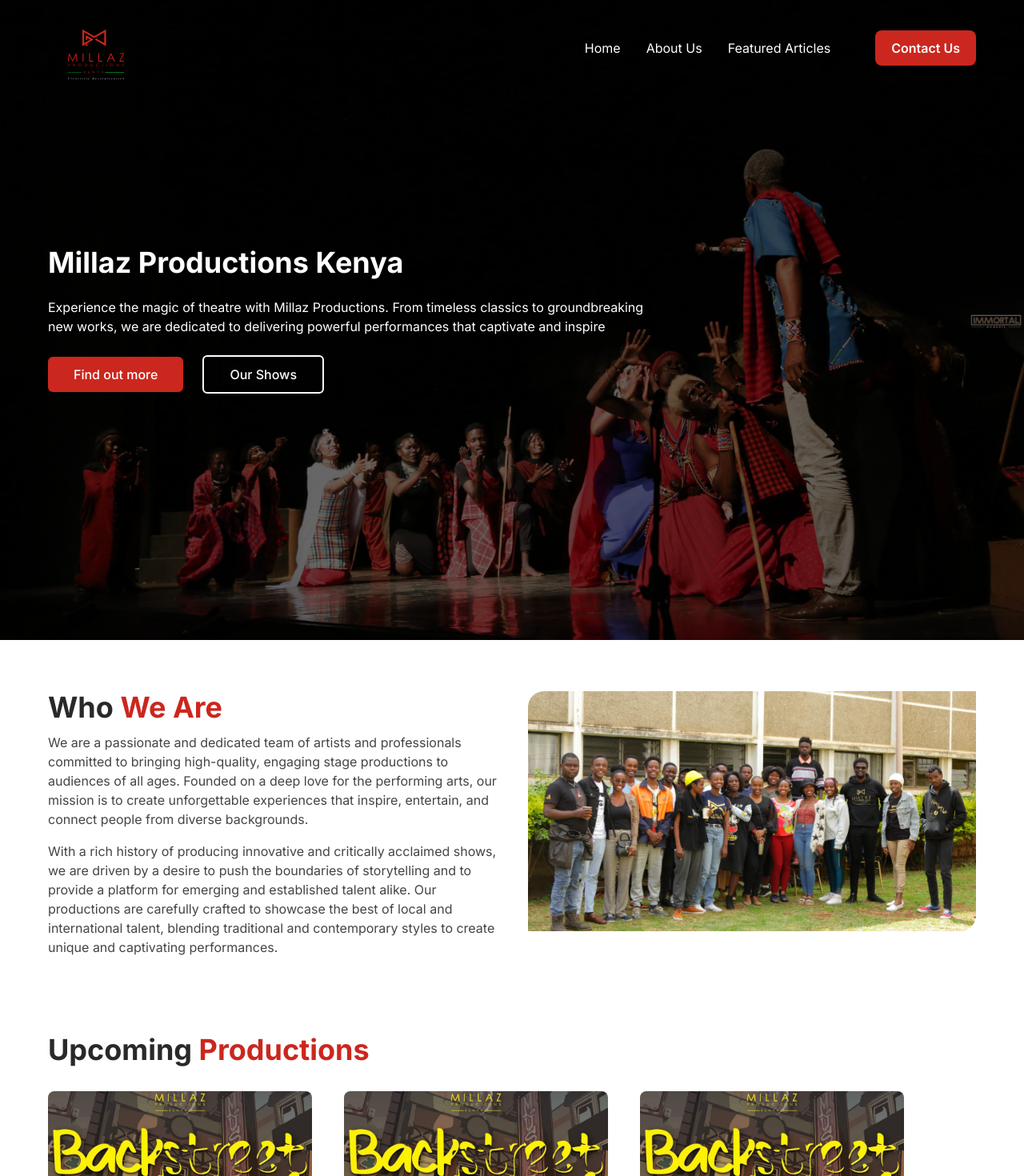
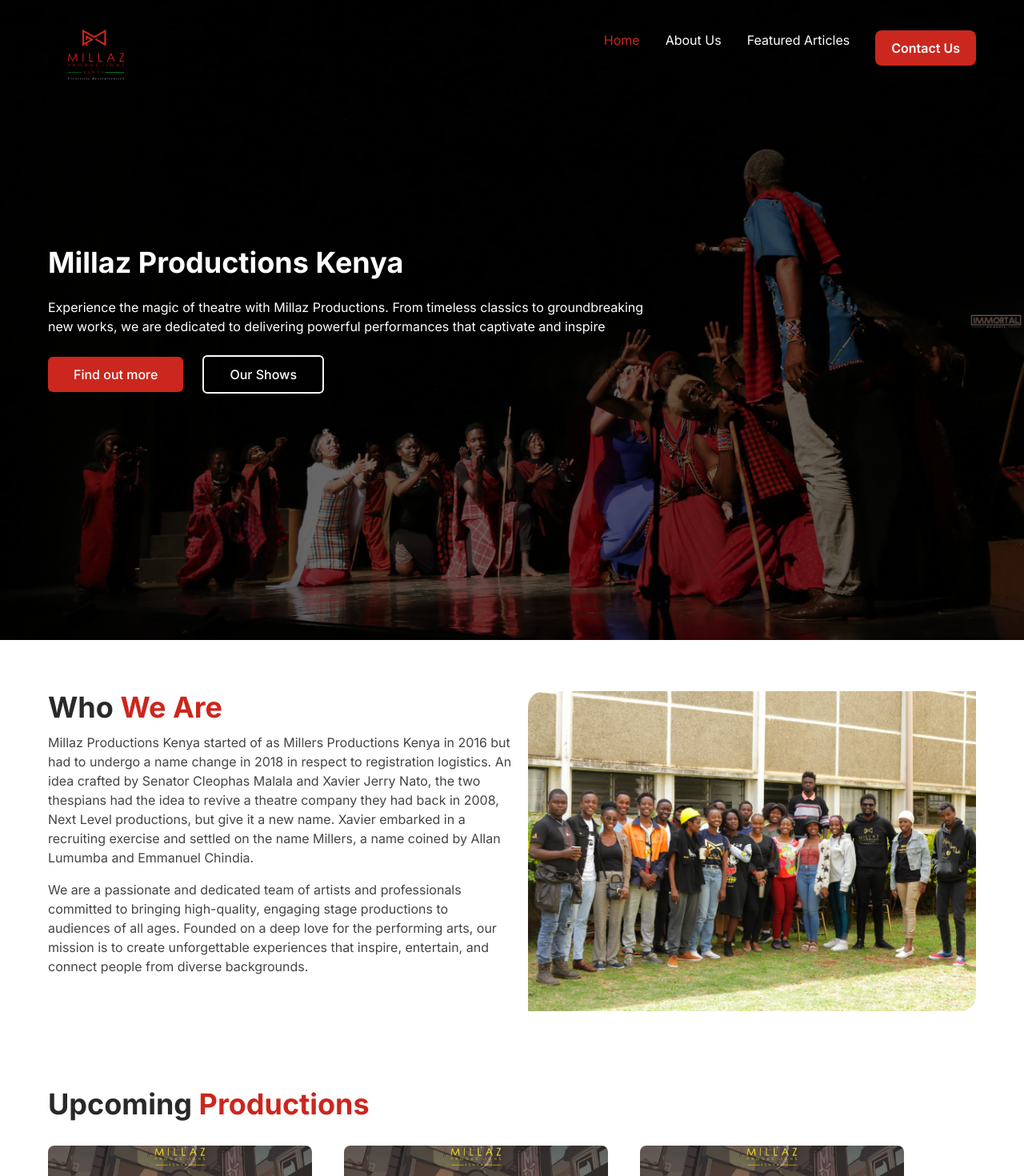
Before and after one commit to tomito26/millaz, a Next.js app: page / in a window 1280 px wide. Shown: the top 1470 px of the page at 80% size. Built offline with nearby package versions, Linux system fonts and the light colour scheme.

Commit message:
style: added active state on the nav links

```diff
--- a/components/Home.tsx
+++ b/components/Home.tsx
@@ -54,10 +54,20 @@
         </div>
       </div>
       <div className="md:px-[60px] xl:px-[80px] 2xl:px-[100px] 3xl:px-[160px] my-16 flex justify-between flex-col md:flex-row px-4 gap-5">
-        <div className="w-full md:w-6/12">
-          <h2 className="md:text-4xl text-2xl text-monochrome font-bold mb-3">
+      <div className="lg:w-6/12 w-full">
+          <h2 className="text-2xl md:text-4xl text-monochrome font-bold mb-3">
             Who <span className="text-warning-dark">We Are</span>
           </h2>
+          <p className="text-tundora text-sm md:text-base mb-4">
+            Millaz Productions Kenya started of as Millers Productions Kenya in
+            2016 but had to undergo a name change in 2018 in respect to
+            registration logistics. An idea crafted by Senator Cleophas Malala
+            and Xavier Jerry Nato, the two thespians had the idea to revive a
+            theatre company they had back in 2008, Next Level productions, but
+            give it a new name. Xavier embarked in a recruiting exercise and
+            settled on the name Millers, a name coined by Allan Lumumba and
+            Emmanuel Chindia.
+          </p>
           <p className="text-tundora text-sm md:text-base mb-4">
             We are a passionate and dedicated team of artists and professionals
             committed to bringing high-quality, engaging stage productions to
@@ -65,16 +75,8 @@
             arts, our mission is to create unforgettable experiences that
             inspire, entertain, and connect people from diverse backgrounds.
           </p>
-          <p className="text-tundora text-sm md:text-base">
-            With a rich history of producing innovative and critically acclaimed
-            shows, we are driven by a desire to push the boundaries of
-            storytelling and to provide a platform for emerging and established
-            talent alike. Our productions are carefully crafted to showcase the
-            best of local and international talent, blending traditional and
-            contemporary styles to create unique and captivating performances.
-          </p>
         </div>
-        <div className="relative md:h-[300px] h-[240px] w-full md:w-[560px] rounded ">
+        <div className="relative md:h-[400px] h-[230px] w-full md:w-[560px] rounded-xl">
           <Image
             src="/assets/HDKC8377.JPG"
             alt="actors on stage"
--- a/components/about.tsx/about.tsx
+++ b/components/about.tsx/about.tsx
@@ -32,7 +32,7 @@
       <div className="md:px-[60px] xl:px-[80px] 2xl:px-[100px] 3xl:px-[160px] px-4 my-16 flex md:flex-row flex-col justify-between items-center gap-5">
         <div className="lg:w-6/12 w-full">
           <h2 className="text-2xl md:text-4xl text-monochrome font-bold mb-3">
-            Who <span className="text-warning-dark">We Are</span>
+            Our <span className="text-warning-dark">Story</span>
           </h2>
           <p className="text-tundora text-sm md:text-base mb-4">
             Millaz Productions Kenya started of as Millers Productions Kenya in
--- a/components/navigation/navbar.tsx
+++ b/components/navigation/navbar.tsx
@@ -1,21 +1,26 @@
-"use client"
+"use client";
 import React, { useState } from "react";
 import { navLinks } from "@/lib/constants";
 import Image from "next/image";
 import Link from "next/link";
 import { Menu, X } from "lucide-react";
 import { cn } from "@/lib/utils";
-
+import { usePathname } from "next/navigation";
 
 const Navbar = () => {
   const [isOpen, setIsOpen] = useState(false);
+  const pathname = usePathname();
 
   const toggleMenu = () => {
     setIsOpen(!isOpen);
   };
 
   return (
-    <nav className={cn("flex justify-between items-center md:px-[60px] xl:px-[80px] 2xl:px-[100px] 3xl:px-[160px] absolute w-full bg-white md:bg-transparent")}>
+    <nav
+      className={cn(
+        "flex justify-between items-center md:px-[60px] xl:px-[80px] 2xl:px-[100px] 3xl:px-[160px] absolute w-full bg-white md:bg-transparent"
+      )}
+    >
       <div className="h-[120px] w-[120px] relative">
         <Image
           src="/assets/millaz.svg"
@@ -34,19 +39,29 @@
         <ul
           className={cn(
             isOpen ? "block" : "hidden",
-           "absolute md:relative md:flex list-none bg-white md:bg-transparent top-[100%] left-0 right-0 md:top-auto md:left-auto md:right-auto p-4 md:p-0 z-10")}
+            "absolute md:relative md:flex list-none bg-white md:bg-transparent top-[100%] left-0 right-0 md:top-auto md:left-auto md:right-auto p-4 md:p-0 z-10"
+          )}
         >
           {navLinks.map((link) => (
             <li key={link.title} className="md:mr-8 my-4 md:my-0">
-              <Link href={link.link} className="text-black md:text-white block hover:text-warning-dark" onClick={toggleMenu}>
+              <Link
+                href={link.link}
+                className={cn(
+                  pathname === link.link
+                    ? "text-warning-dark"
+                    : "text-black md:text-white",
+                  "block hover:text-warning-dark"
+                )}
+                onClick={toggleMenu}
+              >
                 {link.title}
               </Link>
             </li>
           ))}
+          <button className="hidden md:block px-5 py-2.5 bg-warning-dark rounded-lg text-white text-base font-semibold hover:bg-warning-dark/85">
+            Contact Us
+          </button>
         </ul>
-        <button className="hidden md:block px-5 py-2.5 bg-warning-dark rounded-lg text-white text-base font-semibold hover:bg-warning-dark/85">
-          Contact Us
-        </button>
       </div>
     </nav>
   );
```
